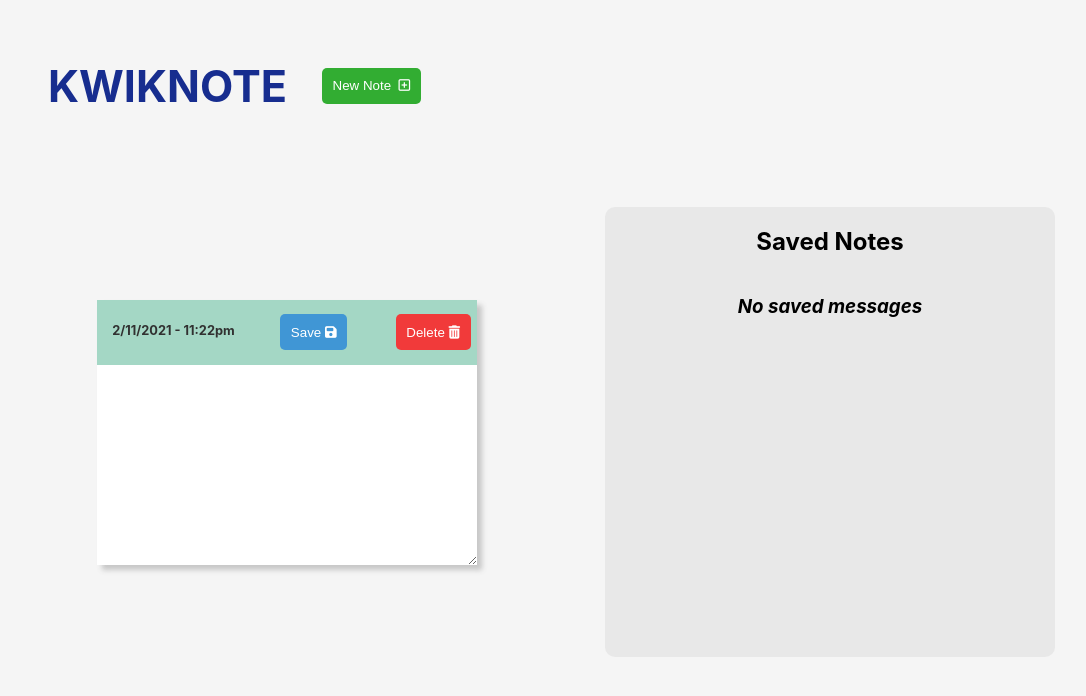
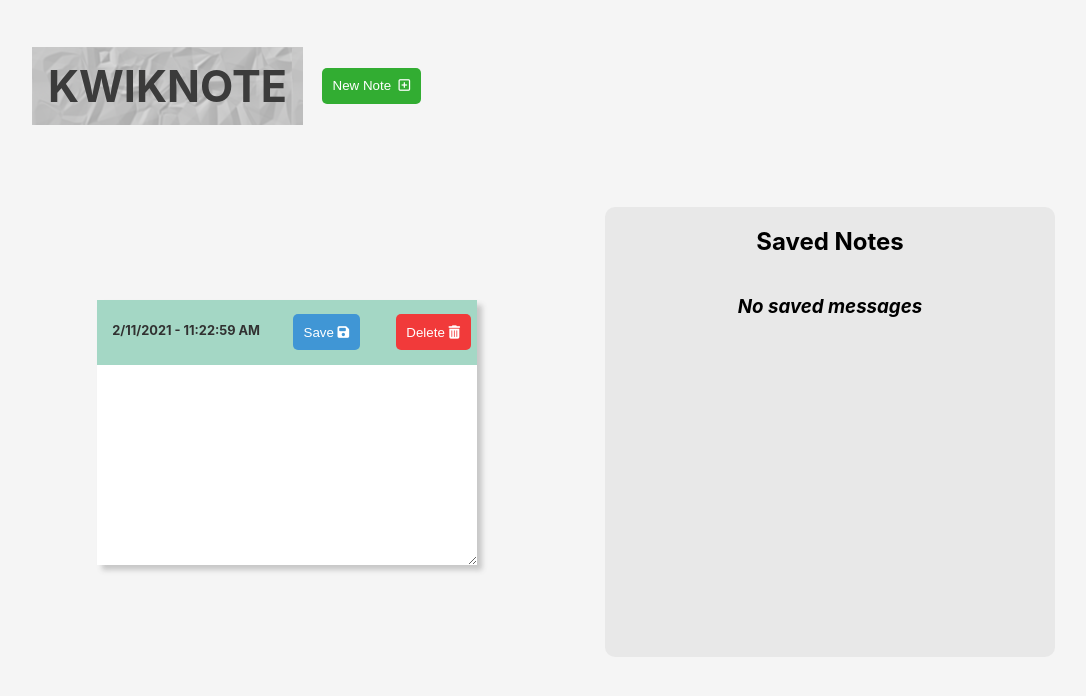
Before and after one commit to JulianEhiem/kwik-notes, a React (Create React App) app: page / in a window 1280 px wide. Shown: the top 696 px of the page, without its empty margins (96-1182 px from the left). Built offline with nearby package versions, Linux system fonts and the light colour scheme.

Commit message:
added bg-image for title

```diff
--- a/src/components/Header/AppTitle.js
+++ b/src/components/Header/AppTitle.js
@@ -1,10 +1,12 @@
 import "./appTitle.css";
 import NewButton from "../Buttons/NewButton";
+import logo from "../../crumpled.png"
 
 export default function AppTitle() {
   return (
     <div className="titleContainer">
       <h1 className="title">KWIKNOTE</h1>
+      {/* <img src={logo} alt="kwiknote logo"/> */}
       <NewButton />
     </div>
   );
--- a/src/components/Header/appTitle.css
+++ b/src/components/Header/appTitle.css
@@ -11,9 +11,9 @@
 }
 .title {
   display: inline;
-  color: rgb(23, 45, 143);
+  color: rgb(59, 59, 59);
   padding: 1rem;
   font-size: 2.7rem;
   line-height: 2.9rem;
-  /* background: rgb(81, 81, 255); */
+  background: url('../../crumpled2.png');
 }
--- a/src/components/Notes/New-Notes/New-Note-Head/NewNoteHead.js
+++ b/src/components/Notes/New-Notes/New-Note-Head/NewNoteHead.js
@@ -7,12 +7,11 @@ export default function NewNoteHead(props) {
   let today = new Date;
   // let date = today.getMonth()+ 1 + '-' + today.getDate()+ "-" + today.getFullYear()
   let date = today.toLocaleDateString()
-  let time = (today.getHours() > 12 ?today.getHours() - 12:today.getHours())+':'+today.getMinutes() + (today.getHours >= 12? "am":"pm");
+  // let time = (today.getHours() > 12 ?today.getHours() - 12:today.getHours())+':'+today.getMinutes() + (today.getHours < 13? "am":"pm");
+  let time = today.toLocaleTimeString()
   let dateTime = date + ' - ' + time;
   return (
     <div className="newNotesHeadContainer">
-      {/* <h3 className="time-box">02-13-2021 &nbsp; 7:15am</h3> */}
-  {/* <h3 id = "createdAt"className="time-box">{date}&nbsp;&nbsp;&nbsp;{time}</h3> */}
   <h3 id = "createdAt"className="time-box">{dateTime}</h3>
       <SaveButton onsave5 = {onsave4}/>
       <DeleteButton />
```
Also changed, not shown: src/crumpled.png (added), src/crumpled2.png (added).
